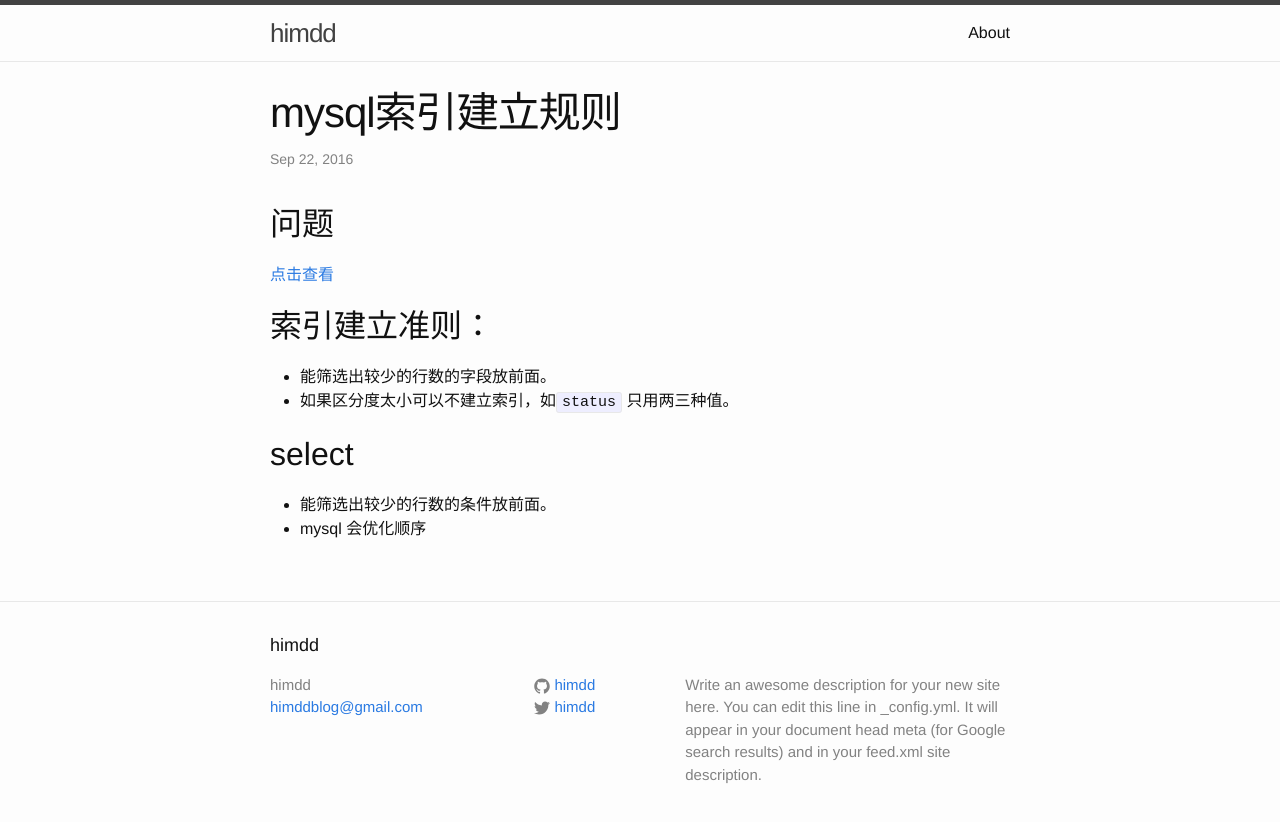
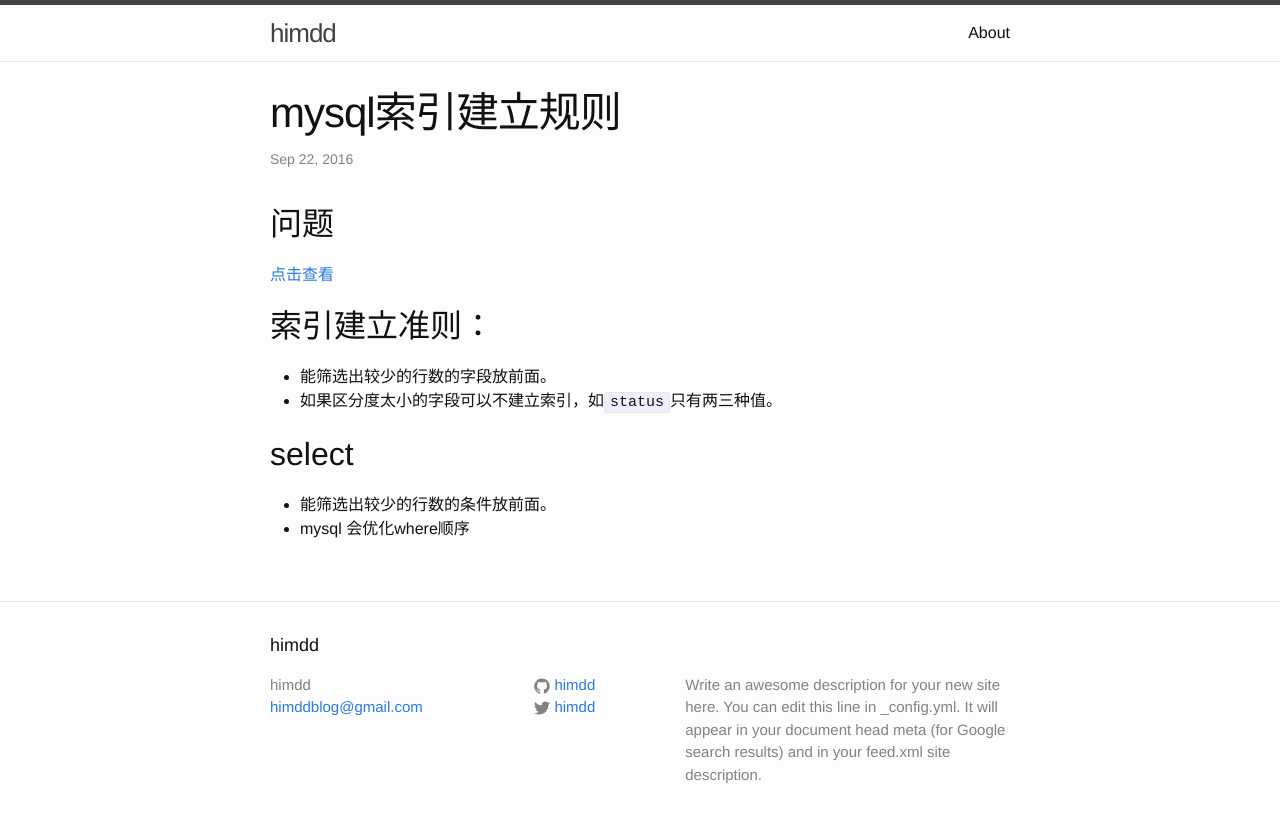
Before and after one commit to miaomiao1234/himdd.github.io, a Jekyll site: the page built from _posts/2016-09-22-how-to-index-for-mysql.md, in a window 1280 px wide. Shown: the top 822 px of the page. Built offline with Jekyll 4.4.1, drawn with Linux system fonts in a browser that asks for light colours; comment, search, counter and statistics services are not loaded.

Commit message:
Update 2016-09-22-how-to-index-for-mysql.md

```diff
--- a/_posts/2016-09-22-how-to-index-for-mysql.md
+++ b/_posts/2016-09-22-how-to-index-for-mysql.md
@@ -11,8 +11,8 @@ categories: himdd update
 ## 索引建立准则：
 
 - 能筛选出较少的行数的字段放前面。
-- 如果区分度太小可以不建立索引，如`status` 只用两三种值。
+- 如果区分度太小的字段可以不建立索引，如`status`只有两三种值。
 
 ## select
 - 能筛选出较少的行数的条件放前面。
-- mysql 会优化顺序
+- mysql 会优化where顺序
```
